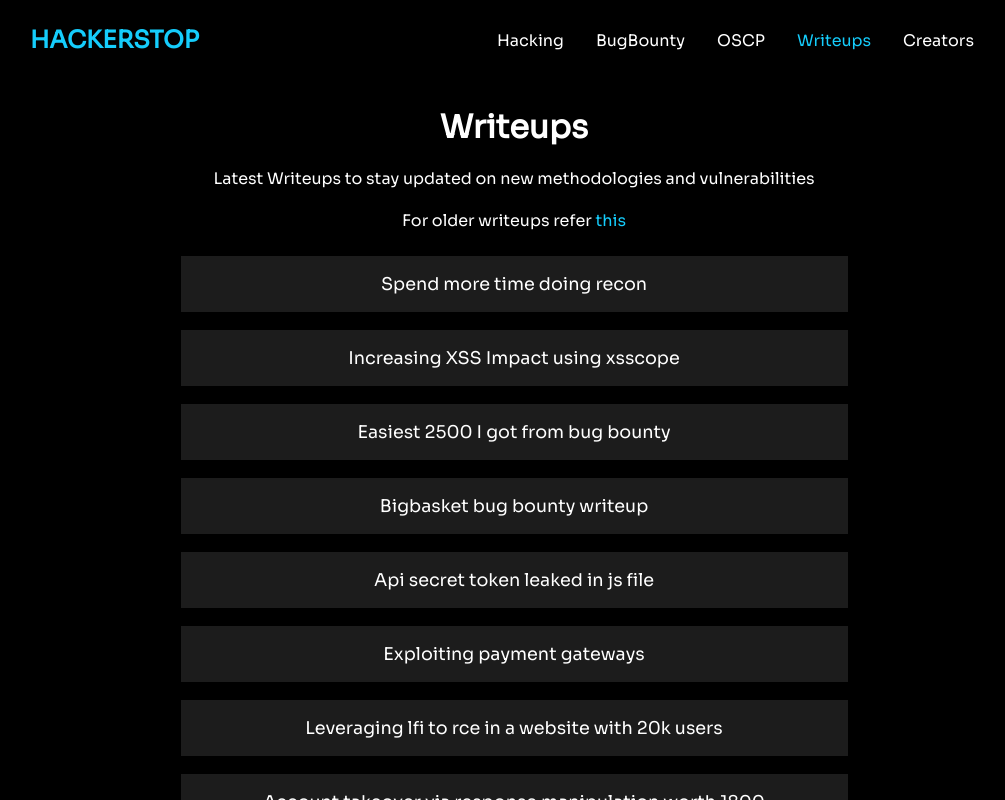
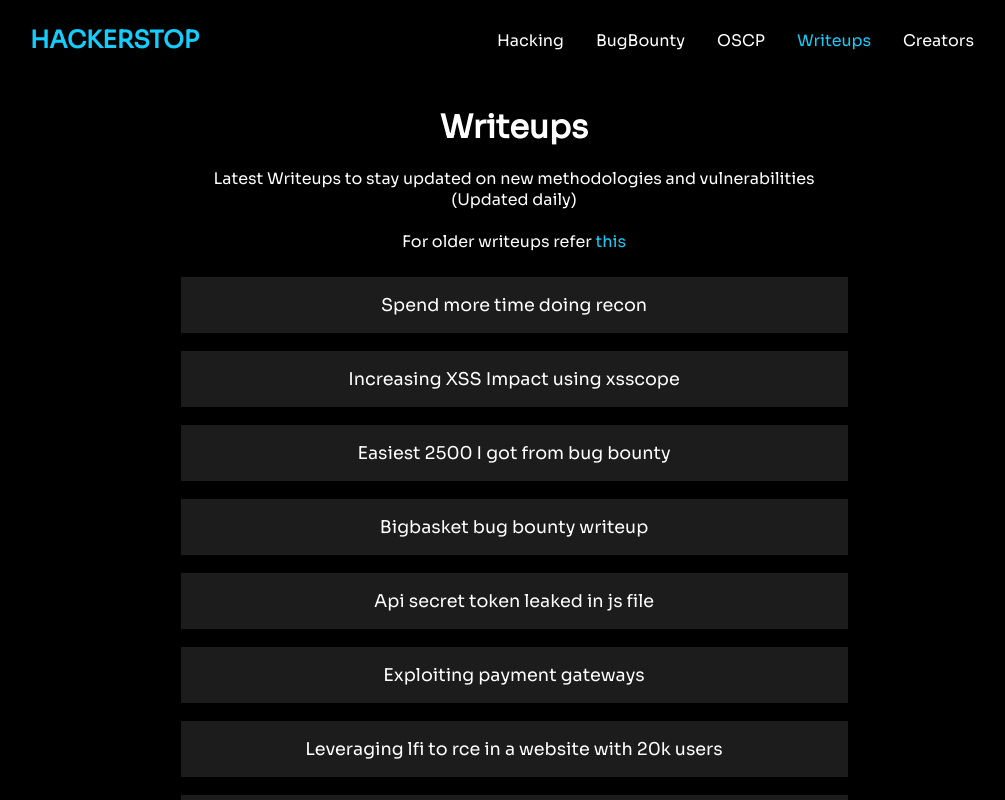
Before and after one commit to ParmeetChanne/hacker-stop, a React (Create React App) app: page /writeups in a window 1280 px wide. Shown: the top 800 px of the page, without its empty margins (126-1131 px from the left). Built offline with nearby package versions, Linux system fonts and the light colour scheme.

Commit message:
Updated writeups.js

```diff
--- a/src/pages/writeups.js
+++ b/src/pages/writeups.js
@@ -5,7 +5,7 @@ const Writeups = () => {
     <div className="Writeups" id='links'>
       <h1>Writeups</h1>
       <br></br>
-      <p>Latest Writeups to stay updated on new methodologies and vulnerabilities</p>
+      <p>Latest Writeups to stay updated on new methodologies and vulnerabilities (Updated daily)</p>
       <br></br>
       <p>For older writeups refer <a href="https://github.com/devanshbatham/Awesome-Bugbounty-Writeups" style={{ color: '#15cdfc' }}>this</a></p>
       <br></br>
```
